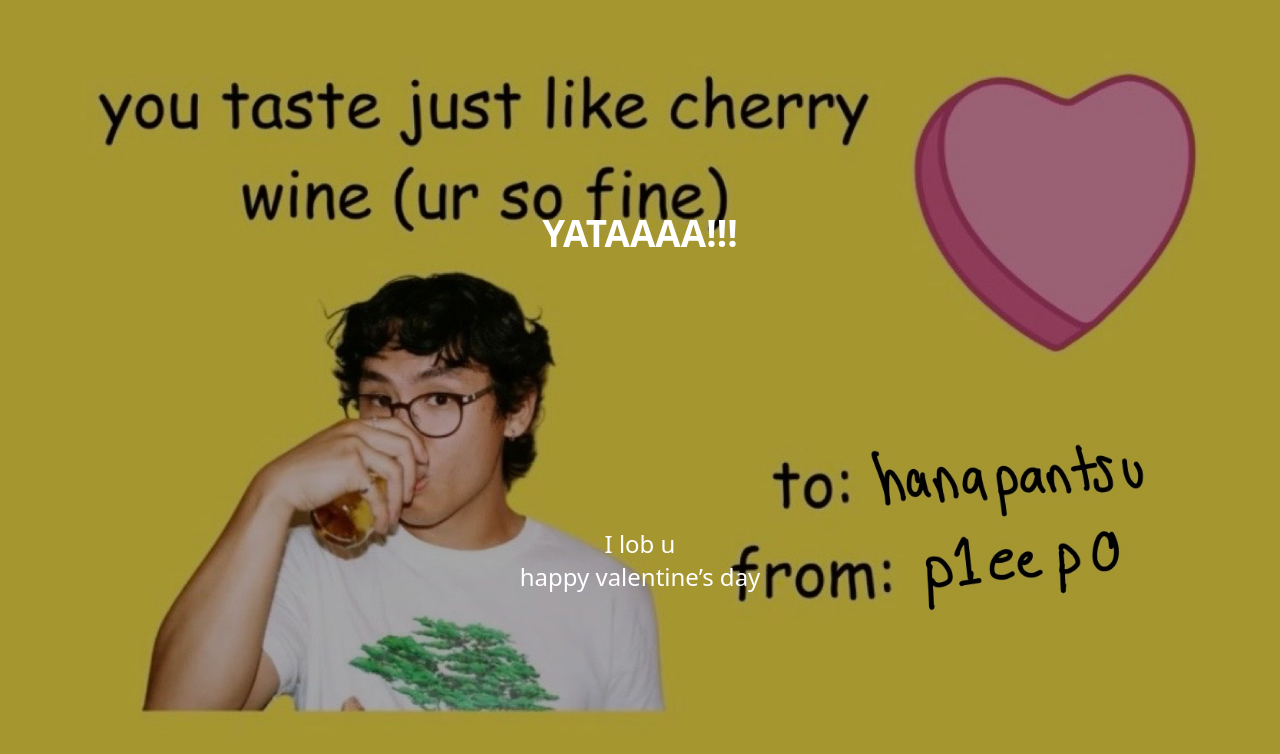
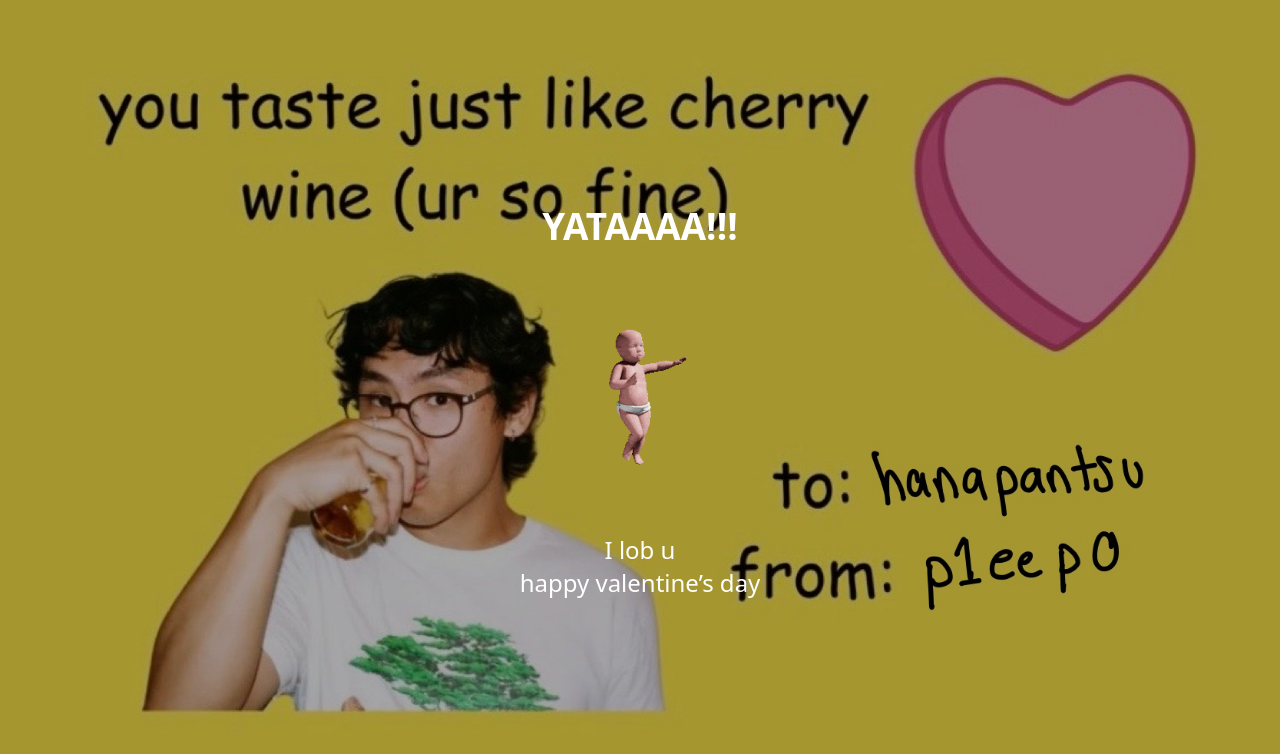
Before and after one commit to p1eep0/baka, a plain HTML site: page index.html in a window 1280 px wide. Both pictures are taken after a click on the button "ye". Drawn offline with Linux system fonts and the light colour scheme.

Commit message:
Update index.html

```diff
--- a/index.html
+++ b/index.html
@@ -73,29 +73,25 @@
       padding: 0 20px;
     }
 
-    /* GIF animation */
+    /* GIF pop-in animation */
     .celebration-gif {
       width: 70%;
       max-width: 300px;
       margin: 20px auto;
       border-radius: 16px;
 
-      /* start invisible */
       transform: scale(0);
-      opacity: 0;
+      opacity: 1; /* stay visible */
 
-      /* animate */
       animation: popIn 0.8s forwards;
     }
 
     @keyframes popIn {
       0% {
         transform: scale(0);
-        opacity: 0;
       }
       60% {
         transform: scale(1.2);
-        opacity: 1;
       }
       100% {
         transform: scale(1);
@@ -116,8 +112,8 @@
   <div id="message">
     <h1>YATAAAA!!!</h1>
 
-    <!-- GIF added here -->
-    <img src="rat.gif" alt="rat" class="celebration-gif">
+    <!-- GIF pops in here -->
+    <img src="baby.gif" alt="bebe" class="celebration-gif">
 
     <p>
       I lob u<br />
@@ -134,6 +130,7 @@
     const yesBtn = document.getElementById("yes");
     const music = document.getElementById("bgMusic");
 
+    // Move NO button randomly
     function moveNo() {
       const padding = 20;
       const maxX = window.innerWidth - noBtn.offsetWidth - padding;
@@ -149,6 +146,7 @@
     noBtn.addEventListener("mouseover", moveNo);
     noBtn.addEventListener("touchstart", moveNo);
 
+    // YES button click
     yesBtn.addEventListener("click", () => {
       // Start music (mobile-safe)
       music.play().catch(() => {});
```
